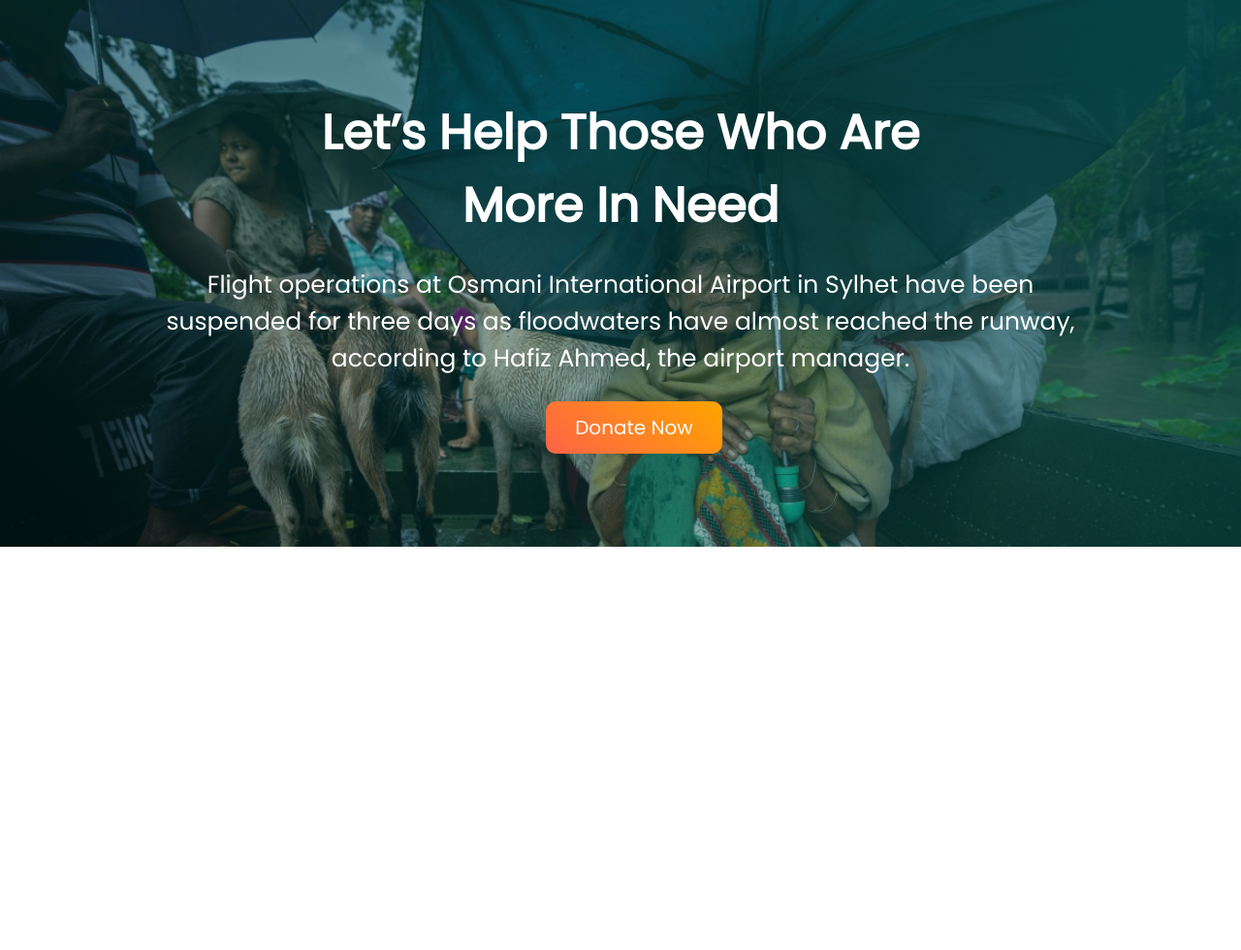
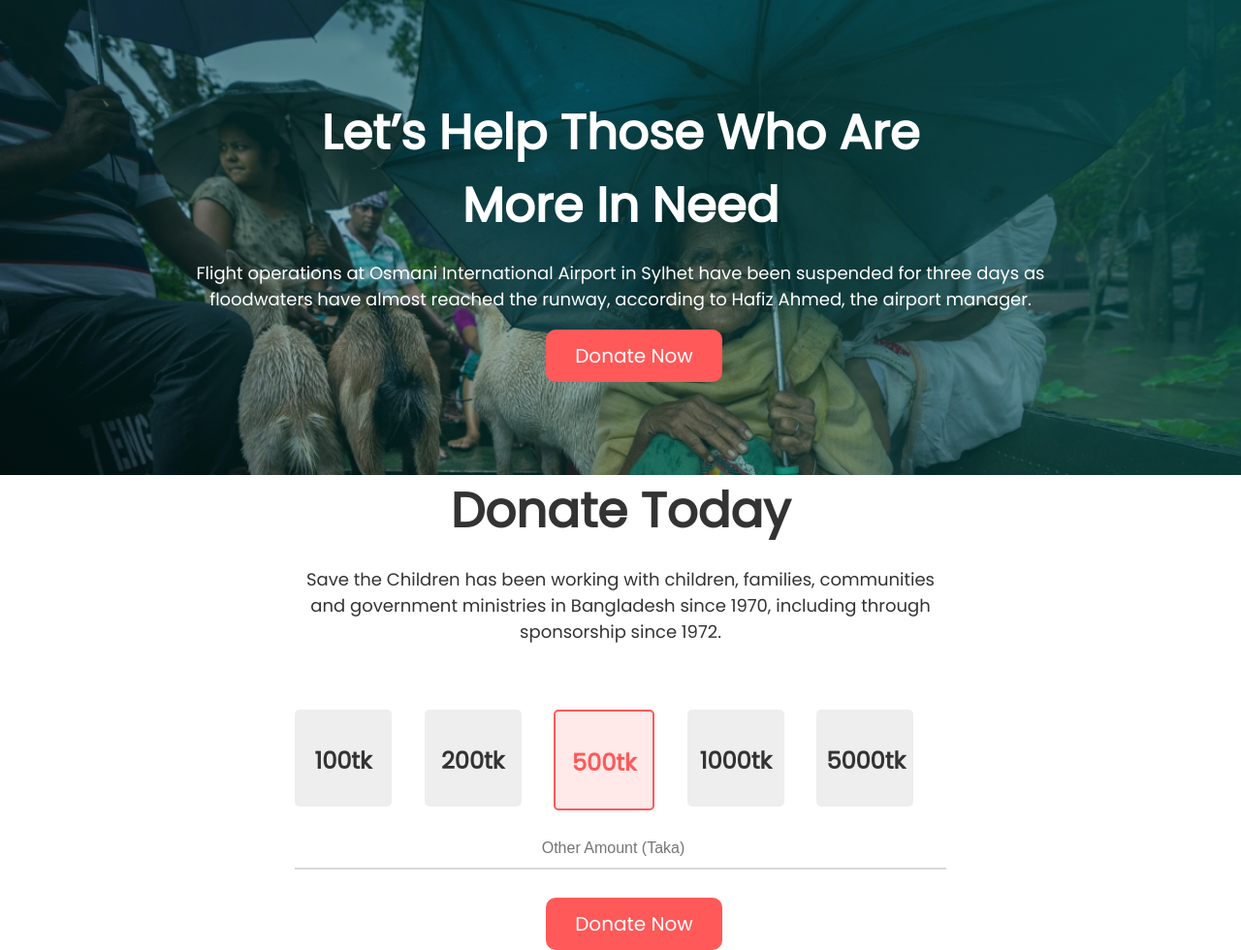
Before and after one commit to Showrove-Roy/Assignment_1, a plain HTML site: page index.html in a window 1280 px wide. Shown: the whole page at 97% size. Before the commit the page ends 800 px from the top, so only its background shows below. Drawn offline with Linux system fonts and the light colour scheme.

Commit message:
donate-section added

```diff
--- a/index.html
+++ b/index.html
@@ -32,6 +32,51 @@
 
 
     </section>
+    <!-- Hero section END -->
+
+
+
+    <!-- Donate Amount section start -->
+    <!-- For common width -->
+    <section class="common-width">
+        <section class="donate-container">
+            <h1>Donate Today</h1>
+            <p>
+                Save the Children has been working with children, families, communities and government ministries in Bangladesh since 1970, including through sponsorship since 1972.
+            </p>
+
+
+            <!-- For amount box -->
+            <div class="amount-mainBox">
+                <div class="amount-items">
+                    <h2>100tk</h2>
+                </div>
+                <div class="amount-items">
+                    <h2>200tk</h2>
+                </div>
+                <div id="select-item" class="amount-items">
+                    <h2>500tk</h2>
+                </div>
+                <div class="amount-items">
+                    <h2>1000tk</h2>
+                </div>
+                <div class="amount-items">
+                    <h2>5000tk</h2>
+                </div>
+            </div>
+
+
+            <div class="amount-input">
+                <input type="number" placeholder="Other Amount (Taka)">
+            </div>
+
+            <a href="#" class="link-btn">Donate Now</a>
+
+        </section>
+
+
+    </section>
+
 </body>
 
 </html>
--- a/style.css
+++ b/style.css
@@ -2,6 +2,7 @@
 body {
     font-family: 'Poppins', sans-serif;
     margin: 0;
+    color: #333333;
 }
 
 .hero-sectionBG {
@@ -20,7 +21,6 @@ body {
 }
 
 h1 {
-    color: #ffffff;
     font-size: 50px;
     text-align: center;
     padding: 0;
@@ -28,15 +28,22 @@ h1 {
 }
 
 p {
-    color: #ffffff;
-    font-size: 25px;
+    font-size: 18px;
     text-align: center;
     padding: 0;
 }
 
+.hero-section h1 {
+    color: #ffffff;
+}
+
+.hero-section p {
+    color: #ffffff;
+}
+
 .link-btn {
     color: #ffffff;
-    background-image: linear-gradient(40deg, tomato, orange);
+    background-color: #ff5959;
     text-decoration: none;
     font-size: 20px;
     padding: 12px 30px;
@@ -48,3 +55,58 @@ p {
     position: absolute;
     left: 44%;
 }
+
+
+/* .donate-container {
+    padding: 5%;
+} */
+
+.donate-container p {
+    margin: 2% 15%;
+}
+
+.amount-mainBox {
+    padding: 5% 15% 2% 15%;
+    /* flex-wrap: nowrap; */
+    justify-content: space-between;
+    display: flex;
+}
+
+.amount-mainBox h2 {
+    text-align: center;
+    padding: 15% 10%;
+}
+
+.amount-items {
+    background-color: #e0e0e089;
+    display: inline-block;
+    height: 100px;
+    width: 100px;
+    text-align: center;
+    margin-right: 5%;
+    border-radius: 5px;
+    -webkit-border-radius: 5px;
+    -moz-border-radius: 5px;
+    -ms-border-radius: 5px;
+    -o-border-radius: 5px;
+}
+
+#select-item {
+    border: 2px solid #ff5959;
+    color: #ff5959;
+    background-color: #ff595921;
+}
+
+.amount-input {
+    display: flex;
+    justify-content: center;
+    border-bottom: 2px solid #d8d8d8;
+    margin: 0 15% 3% 15%;
+    padding: 1%;
+}
+
+.amount-input input {
+    border: none;
+    text-align: center;
+    font-size: 16px;
+}
```
